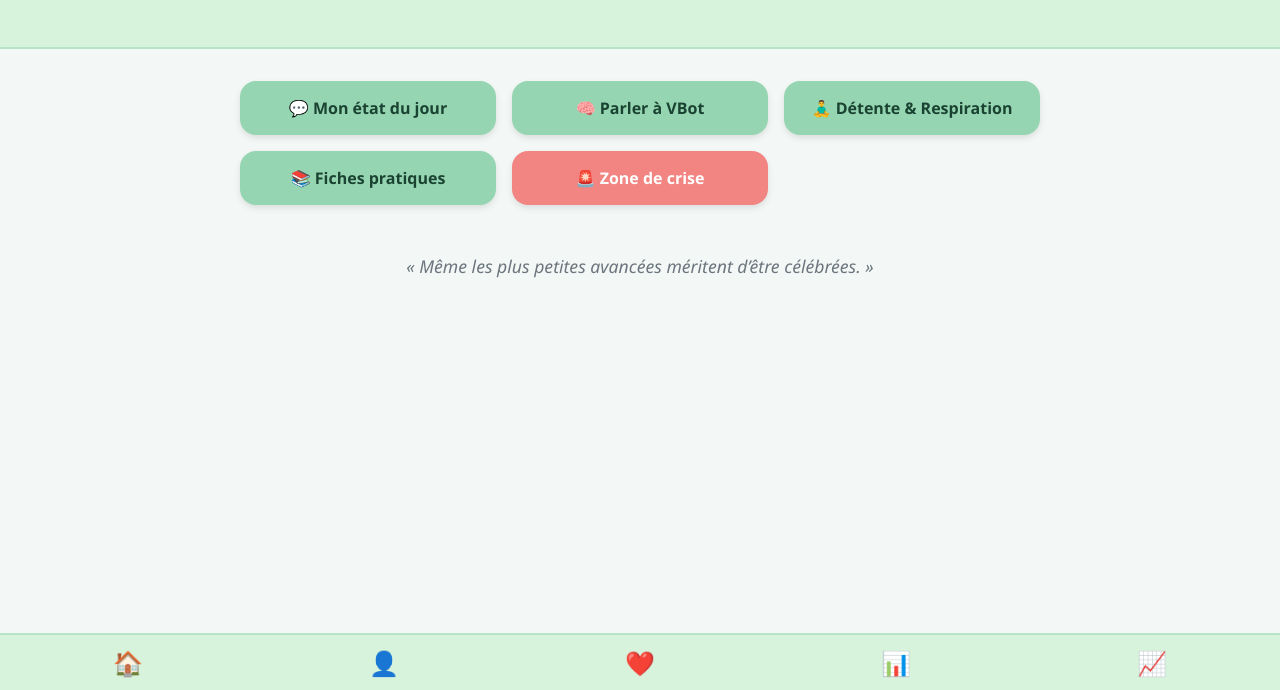
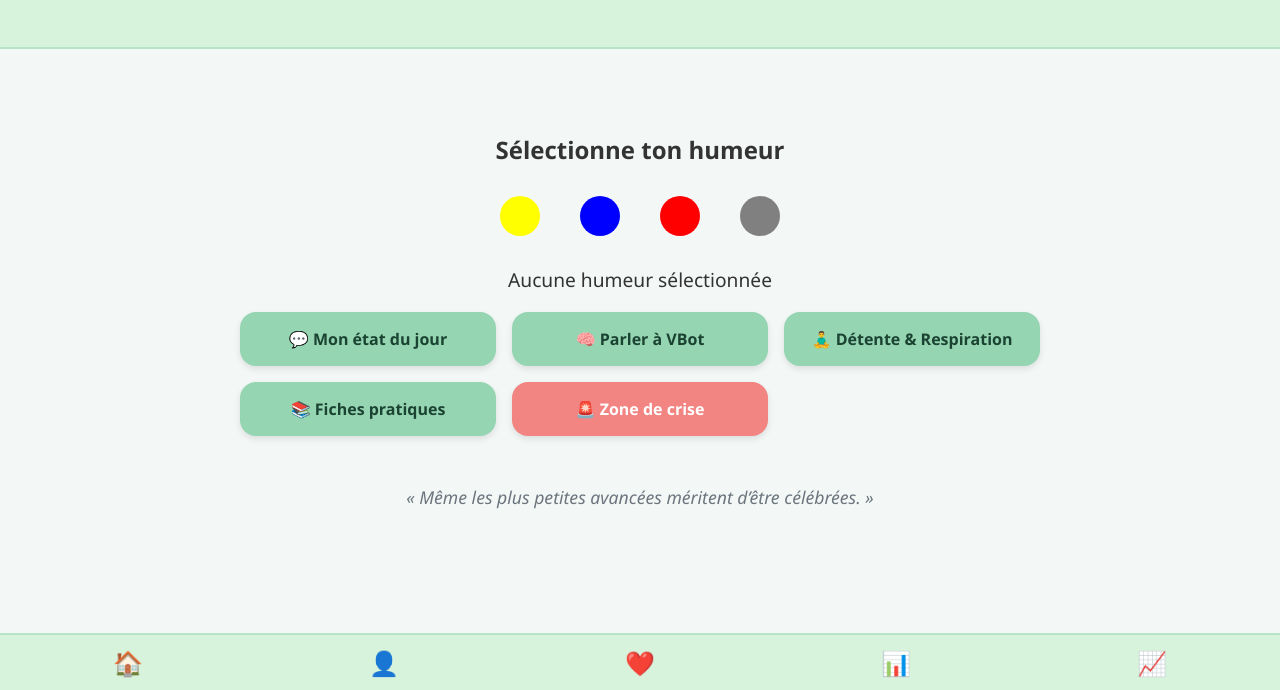
Before and after one commit to hystvblod/Vcare11, a plain HTML site: page index.html in a window 1280 px wide. Shown: the part 110-800 px from the top of the page. Drawn offline with Linux system fonts and the light colour scheme.

Commit message:
correction

```diff
--- a/css/style.css
+++ b/css/style.css
@@ -81,6 +81,53 @@ main {
   font-size: 1.1rem;
 }
 
+/* === SECTION DE L'HUMEUR === */
+.mood-section {
+  text-align: center;
+  margin-top: 2rem;
+}
+.mood-icons {
+  display: flex;
+  justify-content: center;
+  gap: 20px;
+  margin-top: 20px;
+}
+.mood-icon {
+  cursor: pointer;
+  display: flex;
+  align-items: center;
+  justify-content: center;
+  width: 60px;
+  height: 60px;
+  border-radius: 50%;
+  transition: transform 0.3s ease;
+}
+.mood-icon:hover {
+  transform: scale(1.1);
+}
+.icon {
+  width: 40px;
+  height: 40px;
+  background-color: #ddd;
+  border-radius: 50%;
+}
+.happy {
+  background-color: yellow;
+}
+.sad {
+  background-color: blue;
+}
+.stressed {
+  background-color: red;
+}
+.neutral {
+  background-color: gray;
+}
+#selectedMood {
+  margin-top: 20px;
+  font-size: 1.2em;
+}
+
 /* === PIED DE PAGE === */
 footer {
   background: #d8f3dc;
--- a/index.html
+++ b/index.html
@@ -14,6 +14,26 @@
   </header>
 
   <main>
+    <!-- Section de l'humeur -->
+    <section class="mood-section">
+      <h2>Sélectionne ton humeur</h2>
+      <div class="mood-icons">
+        <div class="mood-icon" id="happy" title="Heureux" onclick="selectMood('happy')">
+          <div class="icon happy"></div>
+        </div>
+        <div class="mood-icon" id="sad" title="Triste" onclick="selectMood('sad')">
+          <div class="icon sad"></div>
+        </div>
+        <div class="mood-icon" id="stressed" title="Stressé" onclick="selectMood('stressed')">
+          <div class="icon stressed"></div>
+        </div>
+        <div class="mood-icon" id="neutral" title="Neutre" onclick="selectMood('neutral')">
+          <div class="icon neutral"></div>
+        </div>
+      </div>
+      <p id="selectedMood">Aucune humeur sélectionnée</p>
+    </section>
+
     <section class="home-buttons">
       <a href="etatdujour.html" class="button">💬 Mon état du jour</a>
       <a href="chatbot.html" class="button">🧠 Parler à VBot</a>
@@ -34,5 +54,18 @@
     <a href="bilan.html">📊</a>
     <a href="stats.html">📈</a>
   </nav>
+
+  <!-- Script pour la gestion de l'humeur -->
+  <script>
+    function selectMood(mood) {
+      const moodText = {
+        happy: "Heureux",
+        sad: "Triste",
+        stressed: "Stressé",
+        neutral: "Neutre"
+      };
+      document.getElementById("selectedMood").innerText = `Ton humeur : ${moodText[mood]}`;
+    }
+  </script>
 </body>
 </html>
```
